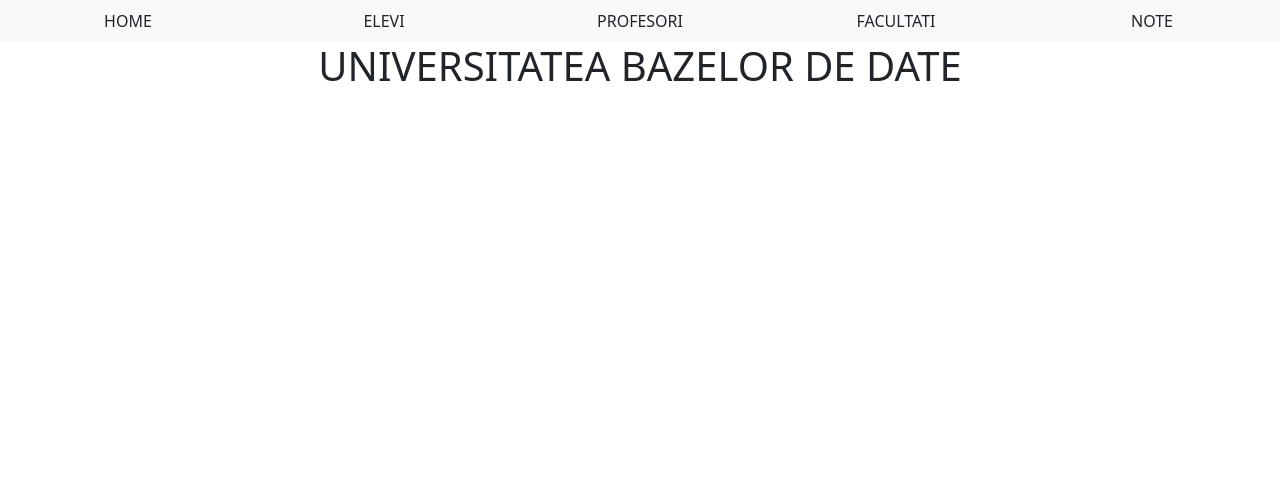
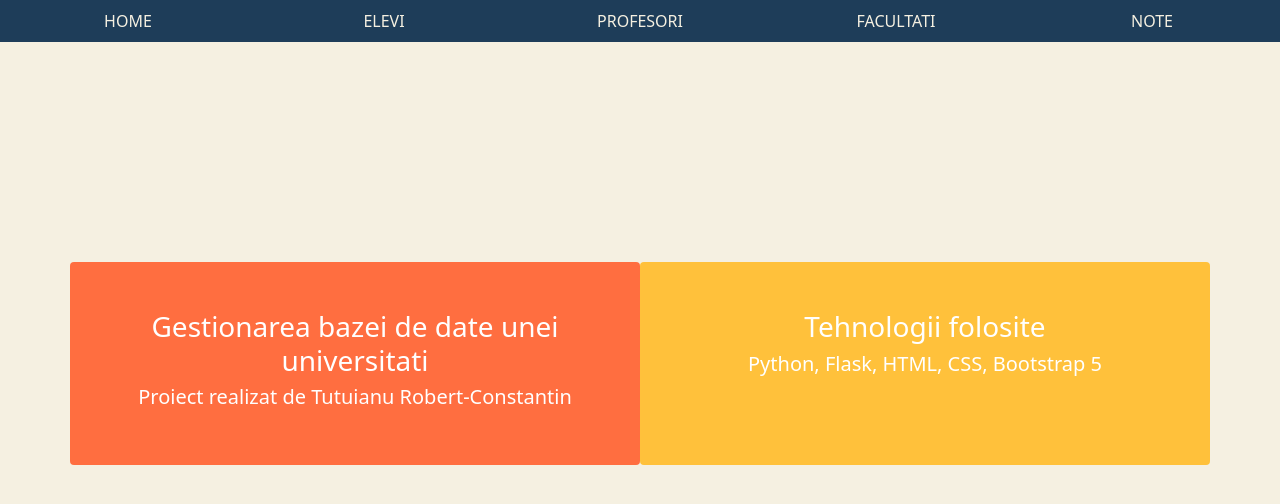
Before and after one commit to Robertzzel/TemaBD, a Flask app: page / in a window 1280 px wide. Shown: the top 504 px of the page. Run offline with Flask 2, Linux system fonts and the light colour scheme.

Commit message:
Stilizare

```diff
--- /dev/null
+++ b/WebSite/static/app.css
@@ -0,0 +1,44 @@
+.div-navbar{
+    background-color: #1e3d59;
+}
+
+.navbar-link{
+    color: #f5f0e1;
+}
+
+.btn-adaugare{
+    background-color: #1e3d59;
+    color: #edf5e1;
+}
+
+.btn-stergere{
+    background-color: #ff6e40;
+    color: #edf5e1;
+}
+
+.btn-modificare{
+    background-color: #ffc13b;
+    color: #edf5e1;
+}
+
+th{
+    color: #1e3d59;
+}
+
+td{
+    color: #1e3d59;
+}
+
+.jumbotron-stanga{
+    margin-top: 220px;
+    background-color: #ff6e40;
+}
+
+.jumbotron-dreapta{
+    margin-top: 220px;
+    background-color: #ffc13b;
+}
+
+body{
+    background-color: #f5f0e1;
+}
--- a/WebSite/templates/base.html
+++ b/WebSite/templates/base.html
@@ -2,7 +2,8 @@
 <html lang="en">
 <head>
     <meta charset="UTF-8">
-    <link href="https://cdn.jsdelivr.net/npm/bootstrap@5.1.3/dist/css/bootstrap.min.css" rel="stylesheet" integrity="sha384-1BmE4kWBq78iYhFldvKuhfTAU6auU8tT94WrHftjDbrCEXSU1oBoqyl2QvZ6jIW3" crossorigin="anonymous">
+    <link href="https://cdn.jsdelivr.net/npm/bootstrap@5.1.2/dist/css/bootstrap.min.css" rel="stylesheet">
+    <link rel="stylesheet" type="text/css" href="{{ url_for('static', filename='app.css') }}" />
     {% block head %} {% endblock %}
 </head>
 <body>
@@ -16,28 +17,27 @@
         {% endif %}
     {% endwith %}
     <!-- NAVBAR -->
-    <div class="container-fluid bg-light div_navbar">
+    <div class="container-fluid div-navbar">
         <div class="row text-center">
-            <div class="col ">
-                <a class="btn p-2" href="/"> <span>HOME</span> </a>
-            </div>
-            <div class="col ">
-                <a class="btn p-2" href="/elevi"> <span>ELEVI</span> </a>
+            <div class="col">
+                <a class="btn p-2 navbar-link" href="/"> <span>HOME</span> </a>
             </div>
             <div class="col">
-                <a class="btn p-2" href="/profesori"> <span>PROFESORI</span> </a>
+                <a class="btn p-2 navbar-link" href="/elevi"> <span>ELEVI</span> </a>
             </div>
             <div class="col">
-                <a class="btn p-2" href="/facultati"> <span>FACULTATI</span> </a>
+                <a class="btn p-2 navbar-link" href="/profesori"> <span>PROFESORI</span> </a>
             </div>
             <div class="col">
-                <a class="btn p-2" href="/cataloage"> <span>NOTE</span> </a>
+                <a class="btn p-2 navbar-link" href="/facultati"> <span>FACULTATI</span> </a>
+            </div>
+            <div class="col">
+                <a class="btn p-2 navbar-link" href="/cataloage"> <span>NOTE</span> </a>
             </div>
         </div>
     </div>
     <!-- END NAVBAR -->
     {% block body %} {% endblock %}
-
-<script src="https://cdn.jsdelivr.net/npm/bootstrap@5.1.3/dist/js/bootstrap.bundle.min.js" integrity="sha384-ka7Sk0Gln4gmtz2MlQnikT1wXgYsOg+OMhuP+IlRH9sENBO0LRn5q+8nbTov4+1p" crossorigin="anonymous"></script>
+    <script src="https://cdn.jsdelivr.net/npm/bootstrap@5.1.2/dist/js/bootstrap.bundle.min.js"></script>
 </body>
 </html>
--- a/WebSite/templates/index.html
+++ b/WebSite/templates/index.html
@@ -6,12 +6,17 @@
 
 
 {% block body %}
-
-<div class="container text-center mt-auto">
-    <h1>UNIVERSITATEA BAZELOR DE DATE</h1>
-
+<div class="container">
+  <div class="row">
+    <div class="col p-5 text-white rounded jumbotron-stanga text-center">
+      <h3>Gestionarea bazei de date unei universitati</h3>
+      <h5>Proiect realizat de Tutuianu Robert-Constantin</h5>
+    </div>
+    <div class="col p-5 text-white rounded jumbotron-dreapta text-center">
+      <h3>Tehnologii folosite</h3>
+      <h5>Python, Flask, HTML, CSS, Bootstrap 5</h5>
+    </div>
+  </div>
 </div>
 
-
-
 {% endblock %}
```
Also changed, not shown: WebSite/templates/view_data.html (+6 -6 lines).
